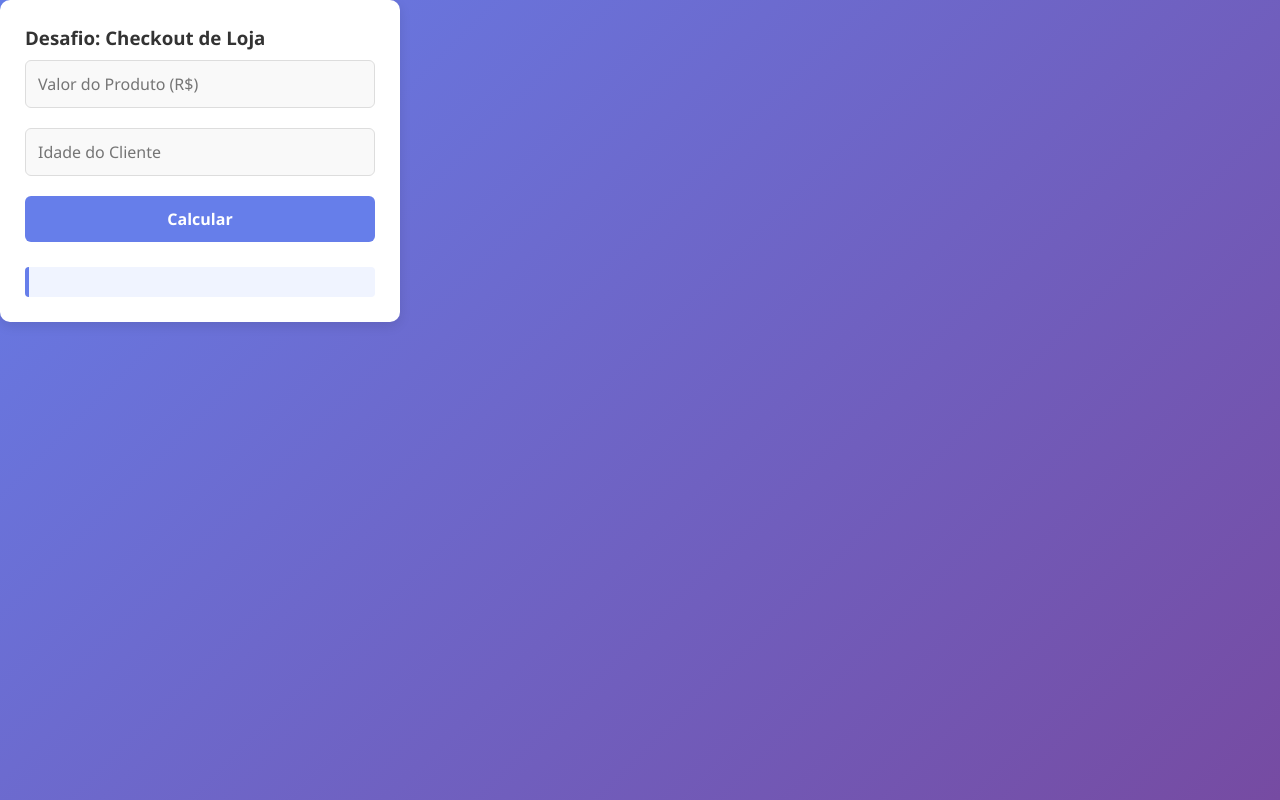
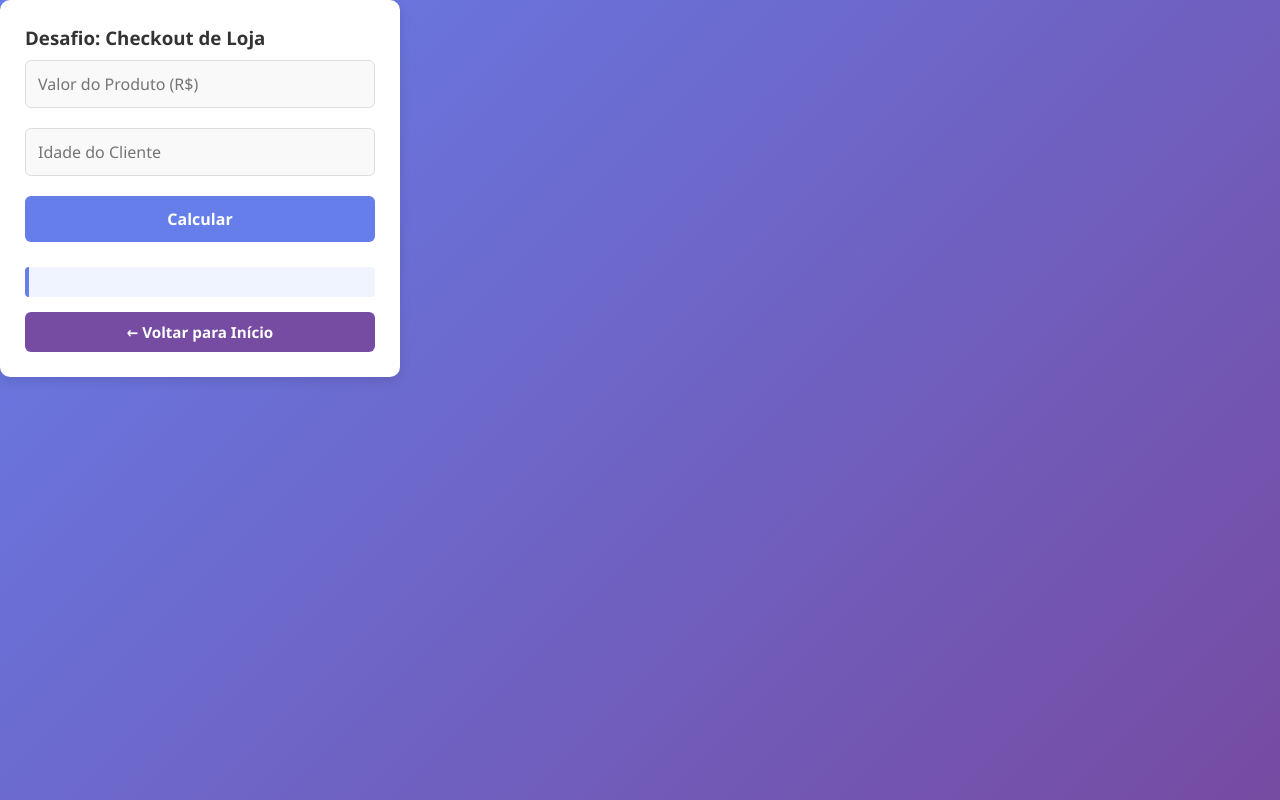
Before and after one commit to leonardossrocha/javascript-fundamentals-exercises, a plain HTML site: page exec1.html in a window 1280 px wide. Drawn offline with Linux system fonts and the light colour scheme.

Commit message:
adiciona botão de voltar ao início, nas páginas de exercicios

```diff
--- a/exec1.html
+++ b/exec1.html
@@ -13,6 +13,9 @@
       <input type="number" id="idadeCli" placeholder="Idade do Cliente" />
       <button onclick="executarCheckout()">Calcular</button>
       <p id="resCheckout" class="resultado"></p>
+
+      <!-- Botão para retornar à página inicial -->
+      <a href="index.html" class="btn-voltar">← Voltar para Início</a>
     </div>
 
     <!-- Bloco de javascript para funcionamento da página -->
```
Also changed, not shown: exec2.html (+3 -0 lines), exec3.html (+3 -0 lines), exec4.html (+3 -0 lines), exec5.html (+3 -0 lines).
